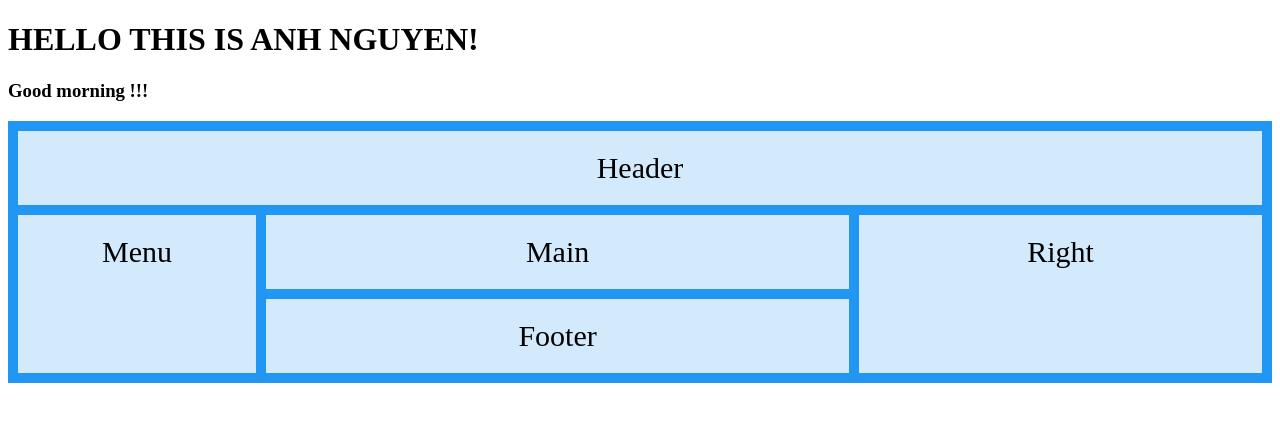
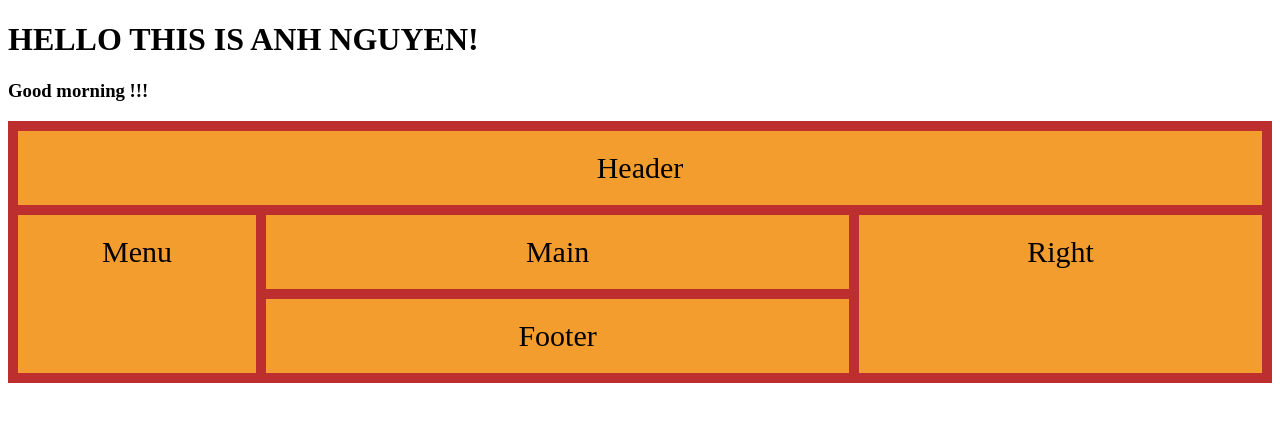
Before and after one commit to suhao2605/suhao2605.github.io, a plain HTML site: page index.html in a window 1280 px wide. Drawn offline with Linux system fonts and the light colour scheme.

Commit message:
Update index.html

```diff
--- a/index.html
+++ b/index.html
@@ -16,12 +16,13 @@
     'menu main main main right right'
     'menu footer footer footer right right';
   gap: 10px;
-  background-color: #2196F3;
+  background-color: #bd2e2e;
   padding: 10px;
 }
 
 .grid-container * {
-  background-color: rgba(255, 255, 255, 0.8);
+  background-color: rgba(255, 186, 47, 0.8);
+;
   text-align: center;
   padding: 20px 0;
   font-size: 30px;
```
